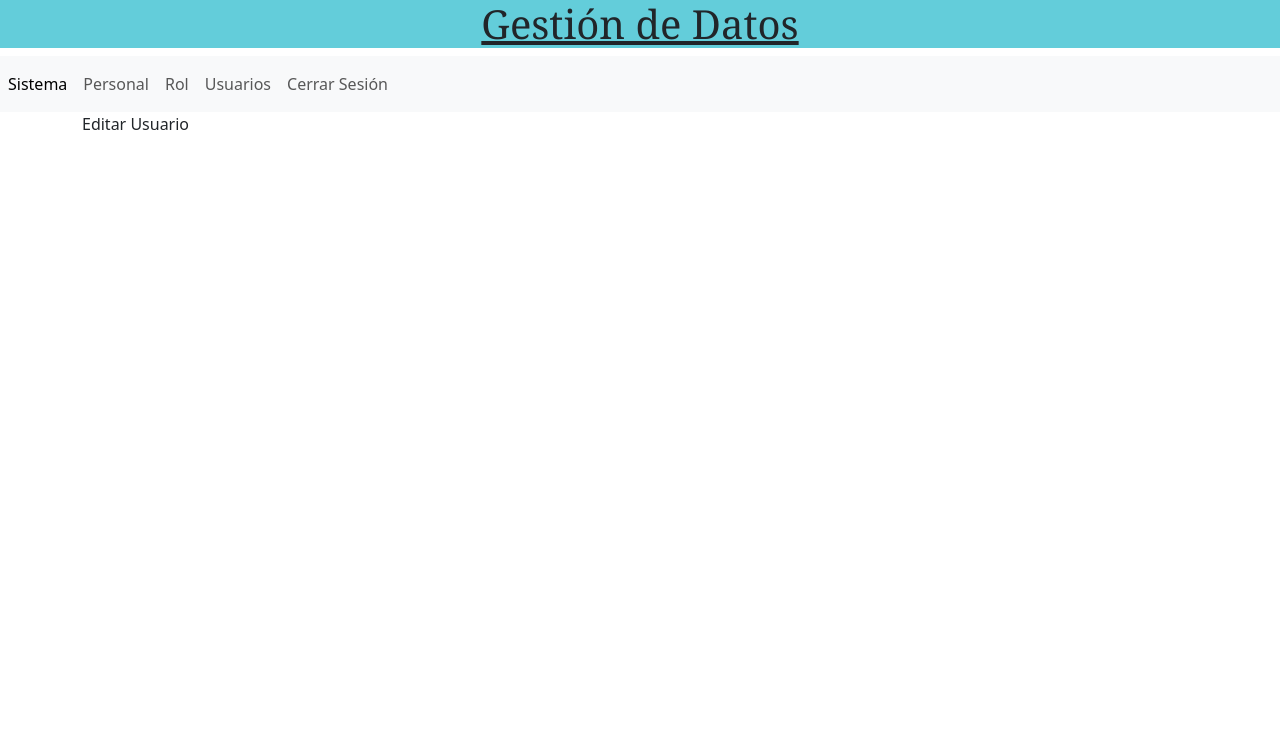
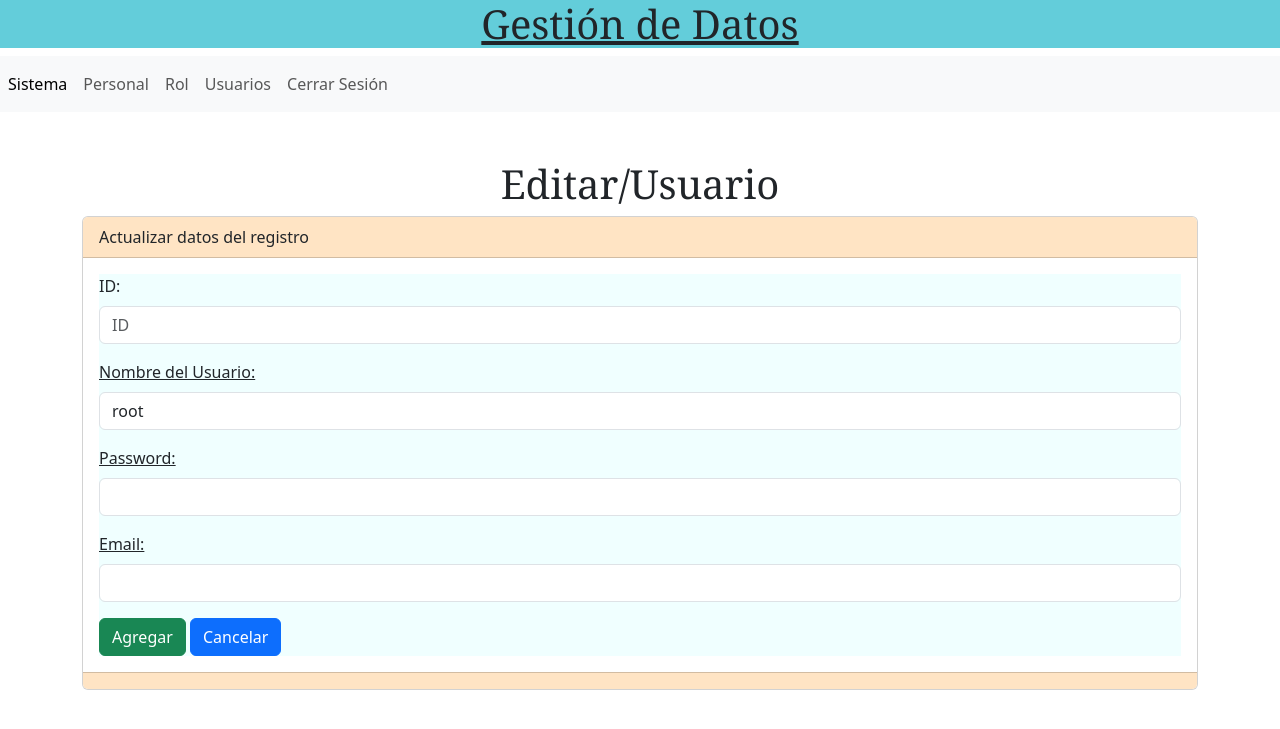
Before and after one commit to jmisoardi/Proyecto_tesis, a PHP site: page /Proyecto_tesis/secciones/usuario/editar.php in a window 1280 px wide. Shown: the top 729 px of the page. Run offline with PHP 8.4, Linux system fonts and the light colour scheme; data that the repository does not hold is empty.

Commit message:
Sintaxis edita/rol editar/usuario

```diff
--- a/secciones/usuario/editar.php
+++ b/secciones/usuario/editar.php
@@ -1,6 +1,84 @@
+
+<?php
+    include("../../bd.php");
+
+     //Recepción del envío txtID.
+    if (isset($_GET['txtID'])) {
+        //Verificamos si está presente en la URL txtID, asignamos el valor en  $_GET['txtID'] de lo contrario no se asigna ningún valor con :"" .
+        $txtID = (isset($_GET['txtID'])) ? $_GET['txtID'] : "";
+
+        //Preparamos la conexion de Editar.
+        $sentencia = $conexion->prepare ( "SELECT * FROM tbl_usuario WHERE id=:id" );
+        $sentencia->bindParam( ":id" ,$txtID );
+        $sentencia->execute();
+
+        //Utilizamos el FETCH_LAZY para que cargue solo un registro.
+        $registro = $sentencia->fetch(PDO::FETCH_LAZY);
+        $usuario = $registro["usuario"];
+        $password = $registro["password"];
+        $email = $registro["email"];
+    }
+?>
+
 <?php include("../../templates/header.php");?>
+<br>
+<br>
+<style>
+    h1 {
+        text-align: center; font-family: Georgia, sans-serif;
+    }
+</style>
+    <h1>Editar/Usuario</h1>
 
-Editar Usuario
+<div class="card">
+    <div class="card-header" style="background-color:bisque" >Actualizar datos del registro</div>
+
+    <div class="card-body">
+
+        <form action="" method="post" enctype="multipart/form-data" style="background-color:azure">
+
+        <div class="mb-3">
+                <label for="txtID" class="form-label">ID:</label>
+                <!--En este input se encuentra el readonly es que un atributo de lectura solamente, el usuario no puede modificar el valor-->
+                <input type="text"
+                    value= "<?php echo $txtID; ?>"
+                    class="form-control" readonly name="txtID" id="txtID" aria-describedby="helpId" placeholder="ID" />
+            </div>
+
+            <div class="mb-3">
+                <label for="usuario" class="form-label"><u>Nombre del Usuario:</u></label>
+                <input
+                    type="text"
+                    value= "<?php echo $usuario; ?>"
+                    class="form-control" name="usuario" id="usuario" aria-describedby="helpId" placeholder=""/>
+            </div>
+
+            <div class="mb-3">
+                <label for="password" class="form-label"><u>Password:</u></label>
+                <input
+                    type="password"
+                    value= "<?php echo $password; ?>"
+                    class="form-control" name="password" id="password" aria-describedby="helpId" placeholder="" />
+            </div>
+
+            <div class="mb-3">
+                <label for="email" class="form-label"><u>Email:</u></label>
+                <input
+                    type="email"
+                    value= "<?php echo $email; ?>"
+                    class="form-control" name="email" id="email" aria-describedby="helpId" placeholder=""/>
+            </div>
+
+
+            <button type="Submit" class="btn btn-success">Agregar</button>
+            <a name="" id="" class="btn btn-primary" href="index.php" role="button">Cancelar</a >
+        </form>
+    </div>
+
+    <div class="card-footer text-muted" style="background-color:bisque"></div>
+</div>
+
+
 
 
 <?php include("../../templates/footer.php");?>
```
Also changed, not shown: secciones/rol/editar.php (+7 -5 lines).
